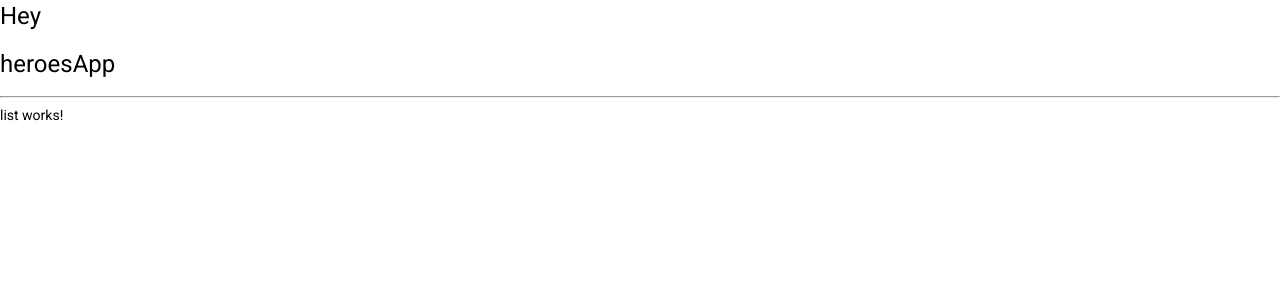
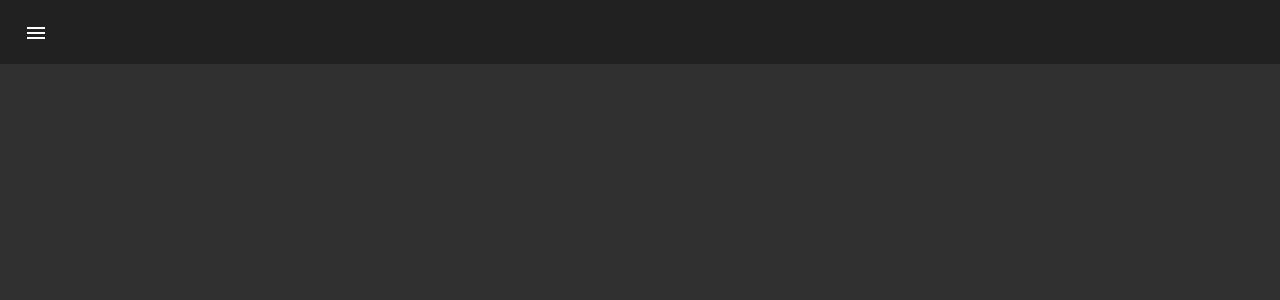
Before and after one commit to eliecerj/heroesApp, an Angular app: page /heroes/list in a window 1280 px wide. Shown: the top 300 px of the page. Built offline with nearby package versions, Linux system fonts and the light colour scheme.

Commit message:
implementing material

```diff
--- a/package.json
+++ b/package.json
@@ -15,6 +15,7 @@
     "@angular/common": "~12.2.0",
     "@angular/compiler": "~12.2.0",
     "@angular/core": "~12.2.0",
+    "@angular/flex-layout": "^11.0.0-beta.33",
     "@angular/forms": "~12.2.0",
     "@angular/material": "^12.2.13",
     "@angular/platform-browser": "~12.2.0",
--- a/src/app/app.component.html
+++ b/src/app/app.component.html
@@ -1,2 +1 @@
-<h1>Hey</h1>
 <router-outlet></router-outlet>
--- a/src/app/heroes/heroes.module.ts
+++ b/src/app/heroes/heroes.module.ts
@@ -1,5 +1,6 @@
 import { NgModule } from '@angular/core';
 import { CommonModule } from '@angular/common';
+import { FlexLayoutModule } from '@angular/flex-layout';
 
 import { HeroesRoutingModule } from './heroes-routing.module';
 
@@ -8,6 +9,7 @@
 import { HeroeComponent } from './pages/heroe/heroe.component';
 import { HomeComponent } from './pages/home/home.component';
 import { ListComponent } from './pages/list/list.component';
+import { MaterialModule } from '../material/material.module';
 
 
 
@@ -21,7 +23,9 @@
   ],
   imports: [
     CommonModule,
-    HeroesRoutingModule
+    FlexLayoutModule,
+    HeroesRoutingModule,
+    MaterialModule
   ]
 })
 export class HeroesModule { }
--- a/src/app/heroes/pages/home/home.component.html
+++ b/src/app/heroes/pages/home/home.component.html
@@ -1,3 +1,11 @@
-<h1>heroesApp</h1>
-<hr>
-<router-outlet></router-outlet>
+<mat-drawer-container fullscreen>
+    <mat-sidenav #sidenav>
+        <h1>Sidenav</h1>
+    </mat-sidenav>
+    <mat-toolbar>
+        <button mat-icon-button
+                (click)="sidenav.toggle()">
+            <mat-icon>menu</mat-icon>
+        </button>
+    </mat-toolbar>
+</mat-drawer-container>
--- a/src/app/material/material.module.ts
+++ b/src/app/material/material.module.ts
@@ -1,12 +1,17 @@
 import { NgModule } from '@angular/core';
-import { CommonModule } from '@angular/common';
+
+import {MatButtonModule} from '@angular/material/button';
+import {MatIconModule} from '@angular/material/icon';
+import {MatSidenavModule} from '@angular/material/sidenav';
+import {MatToolbarModule} from '@angular/material/toolbar';
 
 
 
 @NgModule({
-  declarations: [],
-  imports: [
-    CommonModule
-  ]
+  exports: [
+    MatSidenavModule,
+    MatToolbarModule,
+    MatButtonModule,
+    MatIconModule]
 })
 export class MaterialModule { }
```
Also changed, not shown: 1 other file (tests, documents, lock files or other folders).
